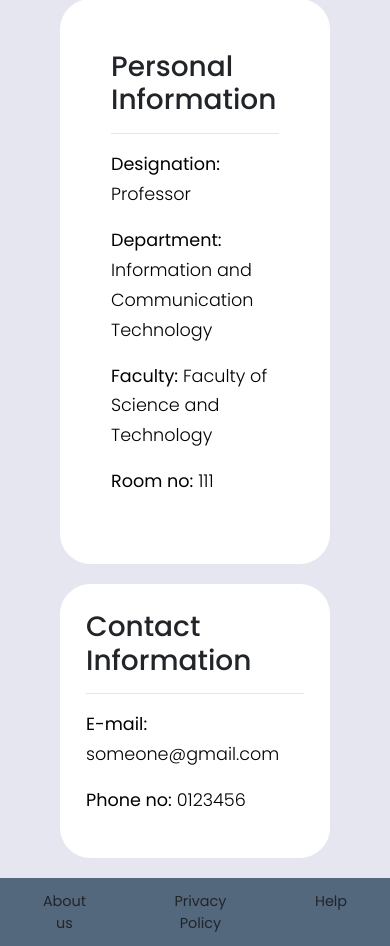
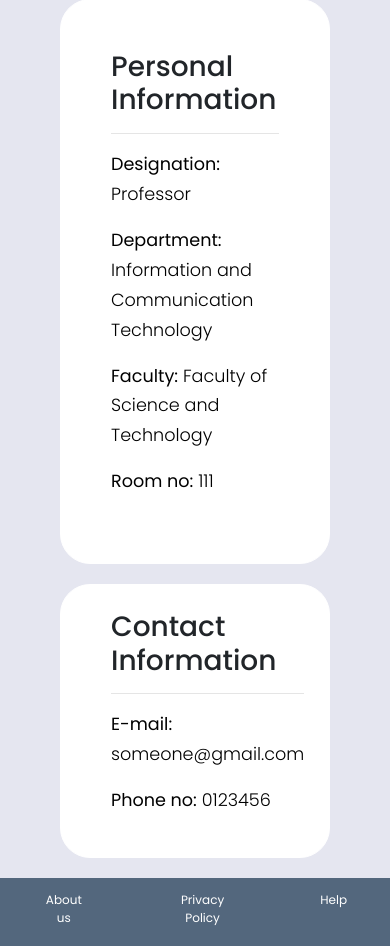
Before and after one commit to Spondon99/Leave-Register, a PHP site: page / in a window 390 px wide. Shown: the part 361-1307 px from the top of the page. Run offline with PHP 8.4, Linux system fonts and the light colour scheme; some libraries are stand-ins or nearby versions.

Commit message:
Update index.css

```diff
--- a/Code/index.css
+++ b/Code/index.css
@@ -1,6 +1,3 @@
-/*
-    DEMO STYLE
-*/
 
 @import "https://fonts.googleapis.com/css?family=Poppins:300,400,500,600,700";
 body {
@@ -211,6 +208,11 @@ span {
     background: #fff;
 }
 
+#sidebar.active ul li a:hover {
+    color: #fff;
+    background: #67819D;
+}
+
 #sidebar ul li a i {
     margin-right: 10px;
 }
@@ -262,6 +264,7 @@ ul.CTAs a {
     margin-top: 0.2rem;
     padding-top: 0.8rem;
     font-size: 0.9rem;
+    color: #fff;
 }
 
 .item {
@@ -350,6 +353,10 @@ ul.CTAs a {
     #sidebarCollapse span {
         display: none;
     }
+
+    #footer {
+        font-size: 0.75rem;
+    }
 }
 
 
@@ -361,7 +368,7 @@ ul.CTAs a {
     margin: auto;
     width: 150px;
     height: 150px;
-    background-image: url("baby.jpg");
+    background-image: url("./baby.jpg");
     border-radius: 50%;
     background-repeat: no-repeat;
     background-size: cover;
@@ -395,6 +402,7 @@ ul.CTAs a {
     margin-left: 40px ;
     margin-right:40px ;
     padding: 25px;
+    padding-left: 50px;
     border-radius: 30px;
 
 }
```
